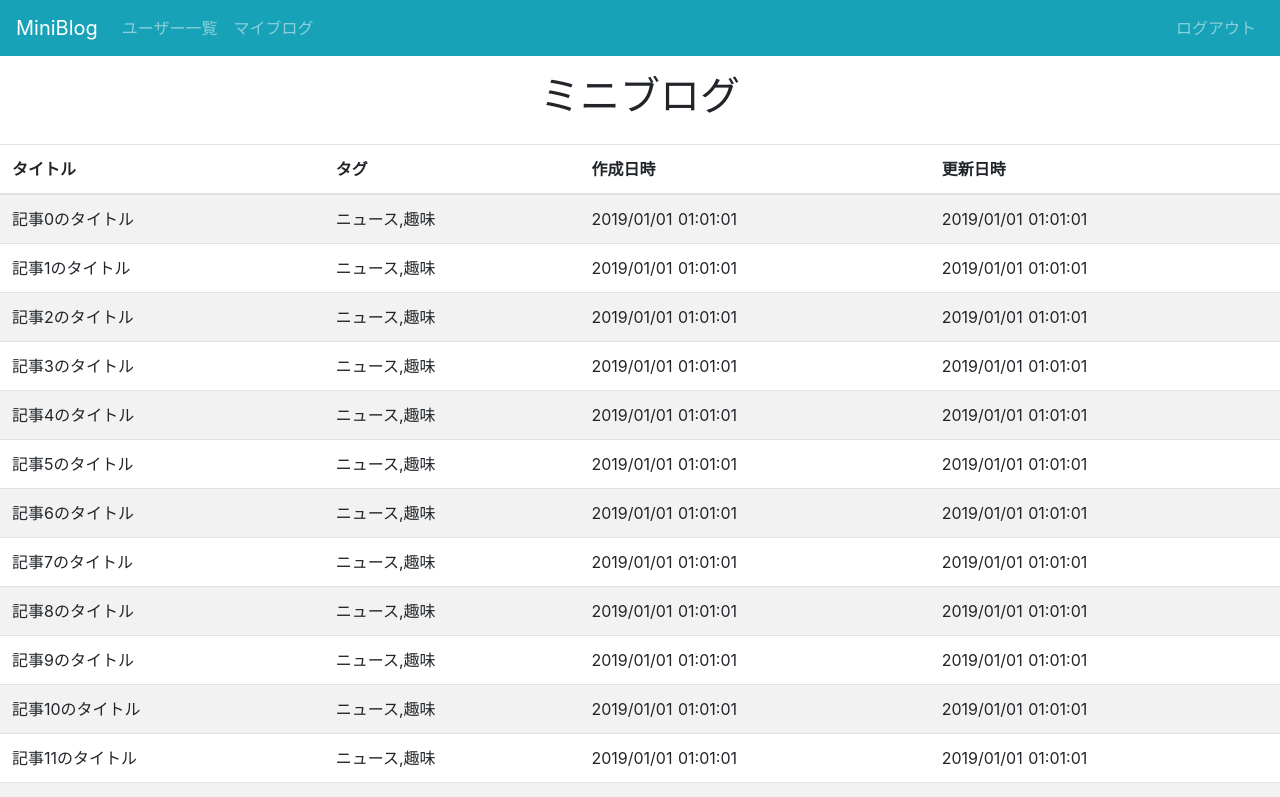
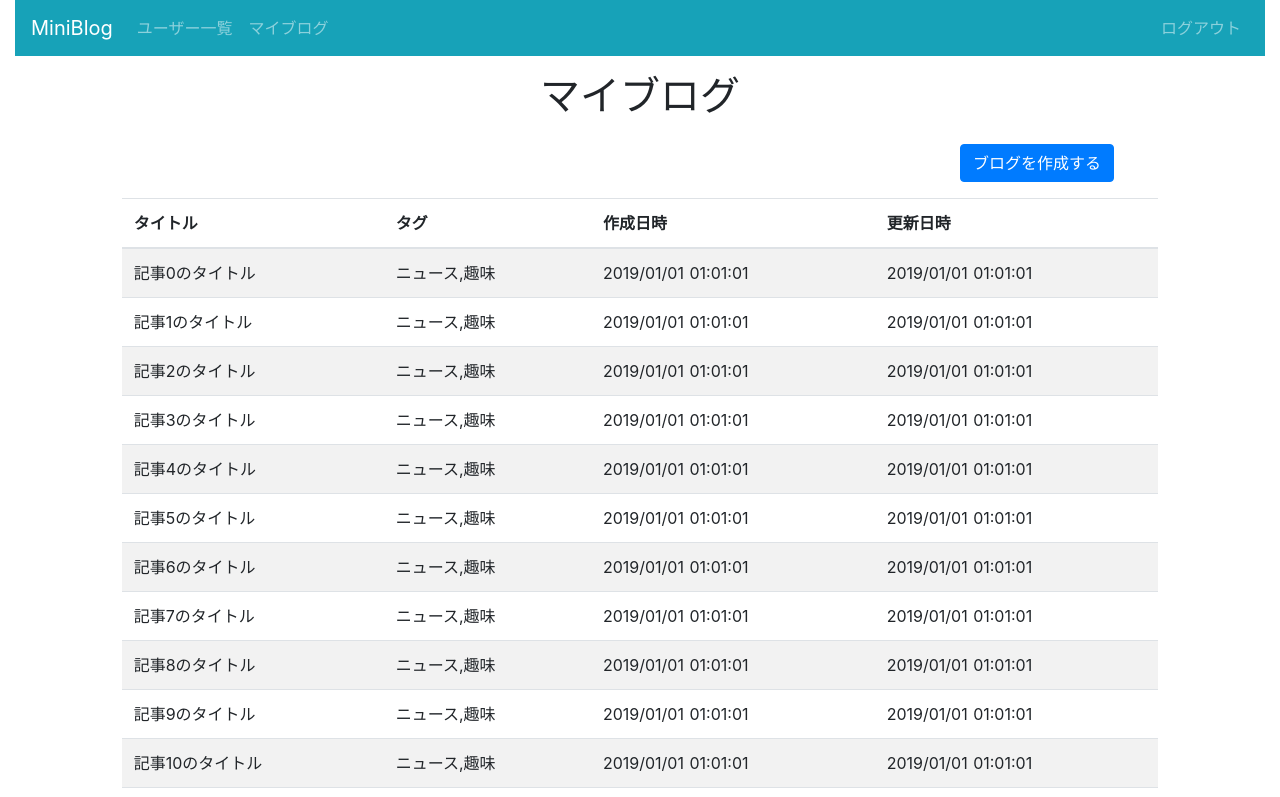
Before and after one commit to yushiw/miniblog, a Nuxt app in the folder frontend/: page /my/articles in a window 1280 px wide. Shown: the top 797 px of the page. Built offline with nearby package versions, Linux system fonts and the light colour scheme.

Commit message:
update /my/articles/create

```diff
--- a/frontend/pages/my/articles/create.vue
+++ b/frontend/pages/my/articles/create.vue
@@ -0,0 +1,34 @@
+<template>
+  <dev class="container-fluid">
+    <h1>新規作成</h1>
+    <div class="row">
+      <div class="offset-sm-1 col-sm-10">
+        <form>
+          <div class="form-group">
+            <label for="titleInput">タイトル</label>
+            <input
+              type="text"
+              class="form-control"
+              id="titleInput"
+              placeholder="タイトル"
+            />
+          </div>
+          <div class="form-group">
+            <label for="textarea">本文</label>
+            <textarea class="form-control" id="textarea"></textarea>
+          </div>
+        </form>
+      </div>
+    </div>
+    <div class="row">
+      <div class="offset-sm-8">
+        <n-link to="/my/articles" class="btn btn-secondary">
+          キャンセル
+        </n-link>
+        <n-link to="/my/articles" class="btn btn-primary">
+          登録
+        </n-link>
+      </div>
+    </div>
+  </dev>
+</template>
--- a/frontend/pages/my/articles/index.vue
+++ b/frontend/pages/my/articles/index.vue
@@ -1,14 +1,25 @@
 <template>
-  <div>
+  <div class="container-fluid">
     <NavBar is-logged-in :user-type="1" />
-    <h1>ミニブログ</h1>
-    <b-table hover striped :fields="fields" :items="items">
-      <template slot="title" slot-scope="data">
-        <nuxt-link :to="'/my/articles/' + data.item.id">{{
-          data.value
-        }}</nuxt-link>
-      </template>
-    </b-table>
+    <h1>マイブログ</h1>
+    <div class="row mb-3">
+      <div class="offset-sm-9">
+        <n-link to="/my/articles/create" class="btn btn-primary">
+          ブログを作成する
+        </n-link>
+      </div>
+    </div>
+    <div class="row">
+      <div class="offset-sm-1 col-sm-10">
+        <b-table hover striped :fields="fields" :items="items">
+          <template slot="title" slot-scope="data">
+            <n-link :to="'/my/articles/' + data.item.id">{{
+              data.value
+            }}</n-link>
+          </template>
+        </b-table>
+      </div>
+    </div>
   </div>
 </template>
 
```
